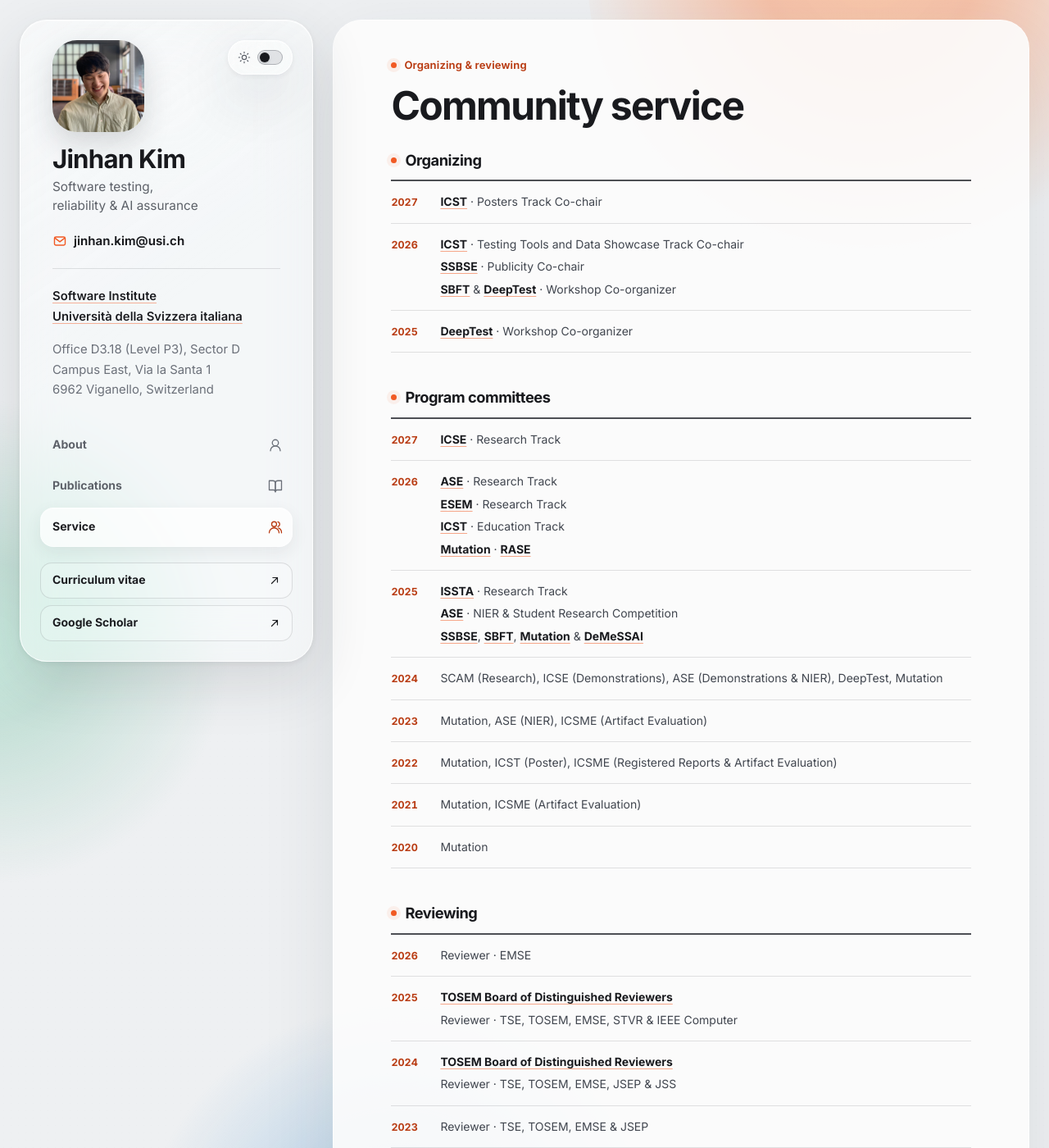
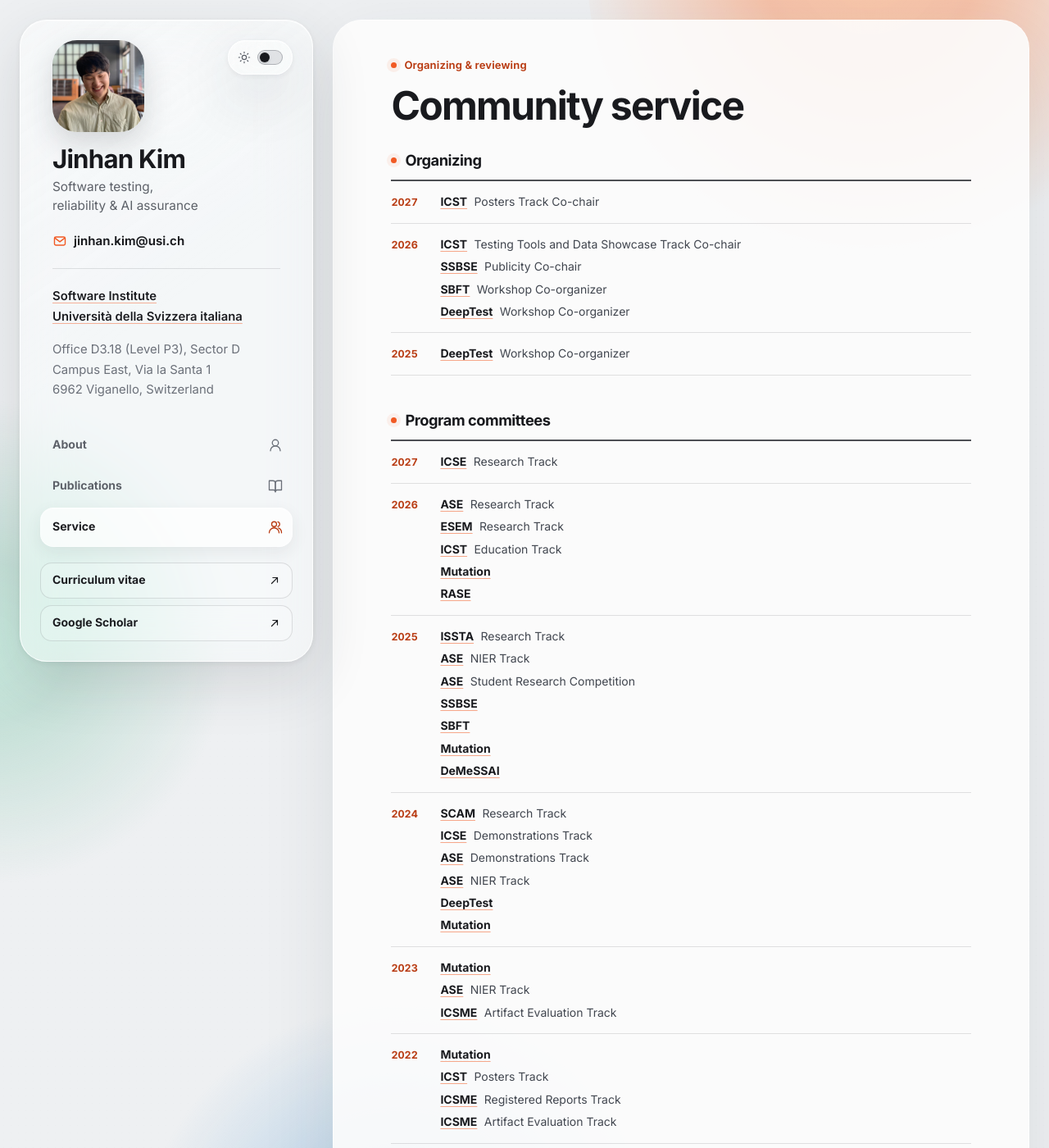
Before and after one commit to dbr7/mycv, a Jekyll site: the page built from service.md, in a window 1280 px wide and 1400 px high. Shown: the whole window at 82% size. Built offline with Jekyll 4.4.1, drawn with Linux system fonts in a browser that asks for light colours; nearby versions of some CDN libraries; some of the changed text lies outside the part shown.

Commit message:
Polish service listings and research topic presentation

```diff
--- a/_data/service.yml
+++ b/_data/service.yml
@@ -1,71 +1,135 @@
 # The service page shows every item in each group.
 # Keep new service items in reverse chronological order.
+# Use one venue/track or reviewing appointment per item; years are grouped automatically.
+# Put roles in service-role spans; separate them with spacing, not punctuation.
 groups:
   - number: "01"
     title: Organizing
     home_label: Organizing
     items:
       - year: "2027"
-        content: '<a href="https://conf.researchr.org/home/icst-2027">ICST</a> · Posters Track Co-chair'
+        content: '<a href="https://conf.researchr.org/home/icst-2027">ICST</a> <span class="service-role">Posters Track Co-chair</span>'
       - year: "2026"
-        content: '<a href="https://conf.researchr.org/home/icst-2026">ICST</a> · Testing Tools and Data Showcase Track Co-chair'
+        content: '<a href="https://conf.researchr.org/home/icst-2026">ICST</a> <span class="service-role">Testing Tools and Data Showcase Track Co-chair</span>'
       - year: "2026"
-        content: '<a href="https://conf.researchr.org/home/ssbse-2026">SSBSE</a> · Publicity Co-chair'
+        content: '<a href="https://conf.researchr.org/home/ssbse-2026">SSBSE</a> <span class="service-role">Publicity Co-chair</span>'
       - year: "2026"
-        content: '<a href="https://search-based-and-fuzz-testing.github.io/sbft26/">SBFT</a> &amp; <a href="https://conf.researchr.org/home/icse-2026/deeptest-2026">DeepTest</a> · Workshop Co-organizer'
+        content: '<a href="https://search-based-and-fuzz-testing.github.io/sbft26/">SBFT</a> <span class="service-role">Workshop Co-organizer</span>'
+      - year: "2026"
+        content: '<a href="https://conf.researchr.org/home/icse-2026/deeptest-2026">DeepTest</a> <span class="service-role">Workshop Co-organizer</span>'
       - year: "2025"
-        content: '<a href="https://conf.researchr.org/home/icse-2025/deeptest-2025">DeepTest</a> · Workshop Co-organizer'
+        content: '<a href="https://conf.researchr.org/home/icse-2025/deeptest-2025">DeepTest</a> <span class="service-role">Workshop Co-organizer</span>'
 
   - number: "02"
     title: Program committees
     home_label: Program committee
     items:
       - year: "2027"
-        content: '<a href="https://conf.researchr.org/home/icse-2027">ICSE</a> · Research Track'
+        content: '<a href="https://conf.researchr.org/home/icse-2027">ICSE</a> <span class="service-role">Research Track</span>'
       - year: "2026"
-        content: '<a href="https://conf.researchr.org/home/ase-2026">ASE</a> · Research Track'
+        content: '<a href="https://conf.researchr.org/home/ase-2026">ASE</a> <span class="service-role">Research Track</span>'
       - year: "2026"
-        content: '<a href="https://conf.researchr.org/track/eseiw-2026/eseiw-2026-esem---technical-track">ESEM</a> · Research Track'
+        content: '<a href="https://conf.researchr.org/track/eseiw-2026/eseiw-2026-esem---technical-track">ESEM</a> <span class="service-role">Research Track</span>'
       - year: "2026"
-        content: '<a href="https://conf.researchr.org/home/icst-2026">ICST</a> · Education Track'
+        content: '<a href="https://conf.researchr.org/home/icst-2026">ICST</a> <span class="service-role">Education Track</span>'
       - year: "2026"
-        content: '<a href="https://conf.researchr.org/home/icst-2026/mutation-2026">Mutation</a> · <a href="https://conf.researchr.org/home/ase-2026/rase-2026">RASE</a>'
+        content: '<a href="https://conf.researchr.org/home/icst-2026/mutation-2026">Mutation</a>'
+      - year: "2026"
+        content: '<a href="https://conf.researchr.org/home/ase-2026/rase-2026">RASE</a>'
       - year: "2025"
-        content: '<a href="https://conf.researchr.org/home/issta-2025">ISSTA</a> · Research Track'
+        content: '<a href="https://conf.researchr.org/home/issta-2025">ISSTA</a> <span class="service-role">Research Track</span>'
       - year: "2025"
-        content: '<a href="https://conf.researchr.org/home/ase-2025">ASE</a> · NIER &amp; Student Research Competition'
+        content: '<a href="https://conf.researchr.org/home/ase-2025">ASE</a> <span class="service-role">NIER Track</span>'
       - year: "2025"
-        content: '<a href="https://conf.researchr.org/home/ssbse-2025">SSBSE</a>, <a href="https://sbft25.github.io/">SBFT</a>, <a href="https://conf.researchr.org/home/icst-2025/mutation-2025">Mutation</a> &amp; <a href="https://demessai.github.io/">DeMeSSAI</a>'
+        content: '<a href="https://conf.researchr.org/home/ase-2025">ASE</a> <span class="service-role">Student Research Competition</span>'
+      - year: "2025"
+        content: '<a href="https://conf.researchr.org/home/ssbse-2025">SSBSE</a>'
+      - year: "2025"
+        content: '<a href="https://sbft25.github.io/">SBFT</a>'
+      - year: "2025"
+        content: '<a href="https://conf.researchr.org/home/icst-2025/mutation-2025">Mutation</a>'
+      - year: "2025"
+        content: '<a href="https://demessai.github.io/">DeMeSSAI</a>'
       - year: "2024"
-        content: 'SCAM (Research), ICSE (Demonstrations), ASE (Demonstrations &amp; NIER), DeepTest, Mutation'
+        content: '<a href="https://conf.researchr.org/track/scam-2024/SCAM-2024-research-track">SCAM</a> <span class="service-role">Research Track</span>'
+      - year: "2024"
+        content: '<a href="https://conf.researchr.org/track/icse-2024/icse-2024-demonstrations">ICSE</a> <span class="service-role">Demonstrations Track</span>'
+      - year: "2024"
+        content: '<a href="https://conf.researchr.org/track/ase-2024/ase-2024-tool-demonstrations">ASE</a> <span class="service-role">Demonstrations Track</span>'
+      - year: "2024"
+        content: '<a href="https://conf.researchr.org/track/ase-2024/ase-2024-nier-track">ASE</a> <span class="service-role">NIER Track</span>'
+      - year: "2024"
+        content: '<a href="https://conf.researchr.org/home/icse-2024/deeptest-2024">DeepTest</a>'
+      - year: "2024"
+        content: '<a href="https://conf.researchr.org/home/icst-2024/mutation-2024">Mutation</a>'
       - year: "2023"
-        content: 'Mutation, ASE (NIER), ICSME (Artifact Evaluation)'
+        content: '<a href="https://conf.researchr.org/home/icst-2023/mutation-2023">Mutation</a>'
+      - year: "2023"
+        content: '<a href="https://conf.researchr.org/track/ase-2023/ase-2023-nier-track">ASE</a> <span class="service-role">NIER Track</span>'
+      - year: "2023"
+        content: '<a href="https://conf.researchr.org/track/icsme-2023/icsme-2023-artifact-evaluation-track-and-rose-festival">ICSME</a> <span class="service-role">Artifact Evaluation Track</span>'
       - year: "2022"
-        content: 'Mutation, ICST (Poster), ICSME (Registered Reports &amp; Artifact Evaluation)'
+        content: '<a href="https://icst2022.vrain.upv.es/home/mutation-2022">Mutation</a>'
+      - year: "2022"
+        content: '<a href="https://icst2022.vrain.upv.es/track/icst-2022-posters">ICST</a> <span class="service-role">Posters Track</span>'
+      - year: "2022"
+        content: '<a href="https://cyprusconferences.org/icsme2022/registered-reports-track/">ICSME</a> <span class="service-role">Registered Reports Track</span>'
+      - year: "2022"
+        content: '<a href="https://cyprusconferences.org/icsme2022/call-for-joint-artifact-evaluation-track-and-rose-festival-track/">ICSME</a> <span class="service-role">Artifact Evaluation Track</span>'
       - year: "2021"
-        content: 'Mutation, ICSME (Artifact Evaluation)'
+        content: '<a href="https://mutation-workshop.github.io/2021/">Mutation</a>'
+      - year: "2021"
+        content: '<a href="https://icsme2021.github.io/cfp/AEandROSETrack.html">ICSME</a> <span class="service-role">Artifact Evaluation Track</span>'
       - year: "2020"
-        content: 'Mutation'
+        content: '<a href="https://mutation-workshop.github.io/2020/">Mutation</a>'
 
   - number: "03"
     title: Reviewing
     home_label: Reviewing
     items:
       - year: "2026"
-        content: 'Reviewer · EMSE'
+        content: '<a href="https://link.springer.com/journal/10664">EMSE</a> <span class="service-role">Reviewer</span>'
       - year: "2025"
-        content: '<a href="https://dl.acm.org/journal/tosem/distinguished-reviewers-board">TOSEM Board of Distinguished Reviewers</a>'
+        content: '<a href="https://dl.acm.org/journal/tosem/distinguished-reviewers-board">TOSEM</a> <span class="service-role">Board of Distinguished Reviewers</span>'
       - year: "2025"
-        content: 'Reviewer · TSE, TOSEM, EMSE, STVR &amp; IEEE Computer'
+        content: '<a href="https://www.computer.org/csdl/journal/ts">TSE</a> <span class="service-role">Reviewer</span>'
+      - year: "2025"
+        content: '<a href="https://dl.acm.org/journal/tosem">TOSEM</a> <span class="service-role">Reviewer</span>'
+      - year: "2025"
+        content: '<a href="https://link.springer.com/journal/10664">EMSE</a> <span class="service-role">Reviewer</span>'
+      - year: "2025"
+        content: '<a href="https://onlinelibrary.wiley.com/journal/10991689">STVR</a> <span class="service-role">Reviewer</span>'
+      - year: "2025"
+        content: '<a href="https://www.computer.org/csdl/magazine/co">IEEE Computer</a> <span class="service-role">Reviewer</span>'
       - year: "2024"
-        content: '<a href="https://dl.acm.org/journal/tosem/distinguished-reviewers-board">TOSEM Board of Distinguished Reviewers</a>'
+        content: '<a href="https://dl.acm.org/journal/tosem/distinguished-reviewers-board">TOSEM</a> <span class="service-role">Board of Distinguished Reviewers</span>'
       - year: "2024"
-        content: 'Reviewer · TSE, TOSEM, EMSE, JSEP &amp; JSS'
+        content: '<a href="https://www.computer.org/csdl/journal/ts">TSE</a> <span class="service-role">Reviewer</span>'
+      - year: "2024"
+        content: '<a href="https://dl.acm.org/journal/tosem">TOSEM</a> <span class="service-role">Reviewer</span>'
+      - year: "2024"
+        content: '<a href="https://link.springer.com/journal/10664">EMSE</a> <span class="service-role">Reviewer</span>'
+      - year: "2024"
+        content: '<a href="https://onlinelibrary.wiley.com/journal/20477481">JSEP</a> <span class="service-role">Reviewer</span>'
+      - year: "2024"
+        content: '<a href="https://www.sciencedirect.com/journal/journal-of-systems-and-software">JSS</a> <span class="service-role">Reviewer</span>'
       - year: "2023"
-        content: 'Reviewer · TSE, TOSEM, EMSE &amp; JSEP'
+        content: '<a href="https://www.computer.org/csdl/journal/ts">TSE</a> <span class="service-role">Reviewer</span>'
+      - year: "2023"
+        content: '<a href="https://dl.acm.org/journal/tosem">TOSEM</a> <span class="service-role">Reviewer</span>'
+      - year: "2023"
+        content: '<a href="https://link.springer.com/journal/10664">EMSE</a> <span class="service-role">Reviewer</span>'
+      - year: "2023"
+        content: '<a href="https://onlinelibrary.wiley.com/journal/20477481">JSEP</a> <span class="service-role">Reviewer</span>'
       - year: "2022"
-        content: 'Reviewer · TOSEM, JSEP'
+        content: '<a href="https://dl.acm.org/journal/tosem">TOSEM</a> <span class="service-role">Reviewer</span>'
+      - year: "2022"
+        content: '<a href="https://onlinelibrary.wiley.com/journal/20477481">JSEP</a> <span class="service-role">Reviewer</span>'
       - year: "2021"
-        content: 'Reviewer · TOSEM, STVR'
+        content: '<a href="https://dl.acm.org/journal/tosem">TOSEM</a> <span class="service-role">Reviewer</span>'
+      - year: "2021"
+        content: '<a href="https://onlinelibrary.wiley.com/journal/10991689">STVR</a> <span class="service-role">Reviewer</span>'
       - year: "2020"
-        content: 'Reviewer · IST, JSS'
+        content: '<a href="https://www.sciencedirect.com/journal/information-and-software-technology">IST</a> <span class="service-role">Reviewer</span>'
+      - year: "2020"
+        content: '<a href="https://www.sciencedirect.com/journal/journal-of-systems-and-software">JSS</a> <span class="service-role">Reviewer</span>'
--- a/_includes/publications.html
+++ b/_includes/publications.html
@@ -101,7 +101,7 @@
   <li>
     <article class="bib-entry">
       <div class="publication-main">
-        <p class="venue-badge">Ph.D. · 2023</p>
+        <p class="venue-badge">Ph.D. 2023</p>
         <h4 class="publication-name">
           <a
             class="publication-title-link"
--- a/_layouts/bibtemplate.html
+++ b/_layouts/bibtemplate.html
@@ -11,10 +11,10 @@
   <div class="publication-main">
     {% if entry.link %}
     <a class="venue-badge" href="{{ entry.link }}" target="_blank" rel="noopener">
-      {{ entry.series }} · {{ entry.year }}
+      {{ entry.series }} {{ entry.year }}
     </a>
     {% else %}
-    <p class="venue-badge">{{ entry.series }} · {{ entry.year }}</p>
+    <p class="venue-badge">{{ entry.series }} {{ entry.year }}</p>
     {% endif %}
     <h4 class="publication-name">
       {% if links.pdf %}
--- a/_layouts/default.html
+++ b/_layouts/default.html
@@ -99,7 +99,7 @@
           <span class="mobile-brand-name">
             Jinhan Kim<span class="mobile-brand-mark" aria-hidden="true"></span>
           </span>
-          <span class="mobile-brand-role">Software testing · AI assurance</span>
+          <span class="mobile-brand-role">Software testing &amp; AI assurance</span>
         </a>
         <div class="mobile-header-actions">
           <button
--- a/assets/css/liquid-glass.css
+++ b/assets/css/liquid-glass.css
@@ -74,7 +74,7 @@
   --selected-venue-glint: linear-gradient(180deg, rgba(255, 255, 255, 0.06), transparent 64%);
   --selected-venue-fill: linear-gradient(112deg, #85412e 0%, #974134 48%, #743e5a 100%);
   --selected-venue-rim: linear-gradient(135deg, #d6986e, #b86f61 44%, #a37eab);
-  --selected-author-ink: #9d532e;
+  --selected-author-ink: #824226;
   --selected-author-marker-start: #deaa8c;
   --selected-author-marker-end: #c89eb7;
   --selected-author-marker-opacity: 0.2;
@@ -783,25 +783,23 @@ html[data-theme="dark"] .theme-icon-moon {
   margin: 24px 0 0;
   padding: 0;
   flex-wrap: wrap;
-  gap: 6px 0;
+  gap: 8px;
   list-style: none;
 }
 
 .research-topics li {
-  display: flex;
+  display: inline-flex;
+  min-height: 28px;
+  max-width: 100%;
+  padding: 4px 10px;
   align-items: center;
+  border: 1px solid var(--line);
+  border-radius: 8px;
+  background: color-mix(in srgb, var(--glass-selection) 55%, transparent);
   color: var(--ink-muted);
   font-size: 0.78125rem;
   font-weight: 560;
-}
-
-.research-topics li:not(:last-child)::after {
-  width: 3px;
-  height: 3px;
-  margin: 0 12px;
-  border-radius: 50%;
-  background: var(--ink-tertiary);
-  content: "";
+  line-height: 1.45;
 }
 
 .section-link {
@@ -854,6 +852,7 @@ html[data-theme="dark"] .theme-icon-moon {
   margin: 0 0 10px;
   padding: 3px 9px;
   align-items: center;
+  gap: 0.4em;
   border: 1px solid color-mix(in srgb, var(--accent) 20%, var(--glass-edge));
   border-radius: 999px;
   background:
@@ -879,13 +878,10 @@ html[data-theme="dark"] .theme-icon-moon {
   margin: -3px -9px;
   padding: 3px 9px;
   align-items: center;
+  gap: 0.4em;
   border-radius: inherit;
   color: inherit;
   text-decoration: none;
-}
-
-.featured-meta span::after {
-  content: " ·";
 }
 
 .featured-meta:hover {
@@ -1652,6 +1648,20 @@ strong.selected-author-marker::before {
   gap: 5px;
 }
 
+.service-year-entry {
+  display: flex;
+  align-items: baseline;
+  gap: 0.6em;
+}
+
+.service-year-entry > a {
+  flex: none;
+}
+
+.service-role {
+  min-width: 0;
+}
+
 .service-list a {
   color: var(--ink);
   font-weight: 690;
```
Also changed, not shown: 4 other files.
